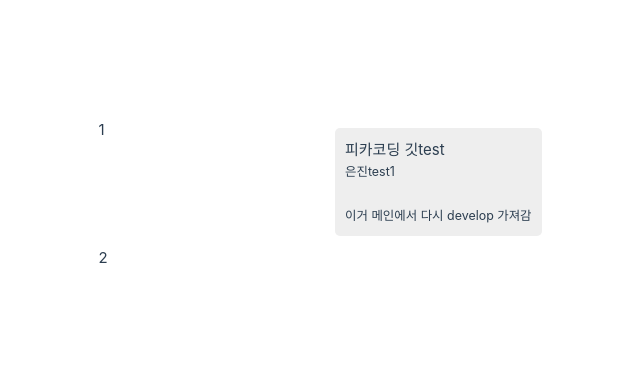
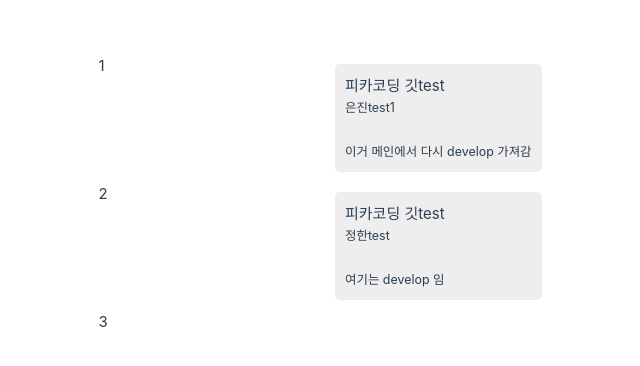
Before and after one commit to codingpikka/pikka_FrontServer_admin, a Vue app in the folder pikka-front/: page / in a window 1280 px wide. Shown: the part 206-572 px from the top of the page, without its empty margins (315-955 px from the left). Built offline with nearby package versions, Linux system fonts and the light colour scheme.

Commit message:
test commit

```diff
--- a/pikka-front/src/App.vue
+++ b/pikka-front/src/App.vue
@@ -1,6 +1,6 @@
 <script setup>
 import Pikkachu from './components/pikkachu.vue'
-
+import piri from './components/piri.vue';
 
 </script>
 
@@ -9,6 +9,9 @@ import Pikkachu from './components/pikkachu.vue'
     <Pikkachu />
 
   <p>2</p>
+  <piri />
+
+  <p>3</p>
 </template>
 
 
--- /dev/null
+++ b/pikka-front/src/components/piri.vue
@@ -0,0 +1,19 @@
+<template>
+    <div class="test">
+        <h4>피카코딩 깃test</h4>
+        <h5>정한test</h5>
+        <br>
+        <h5>여기는 develop 임</h5>
+    </div>
+</template>
+
+
+<style>
+.test {
+  background: #eee;
+  padding: 10px;
+  margin: 10px;
+  border-radius: 5px;
+}
+
+</style>
```
